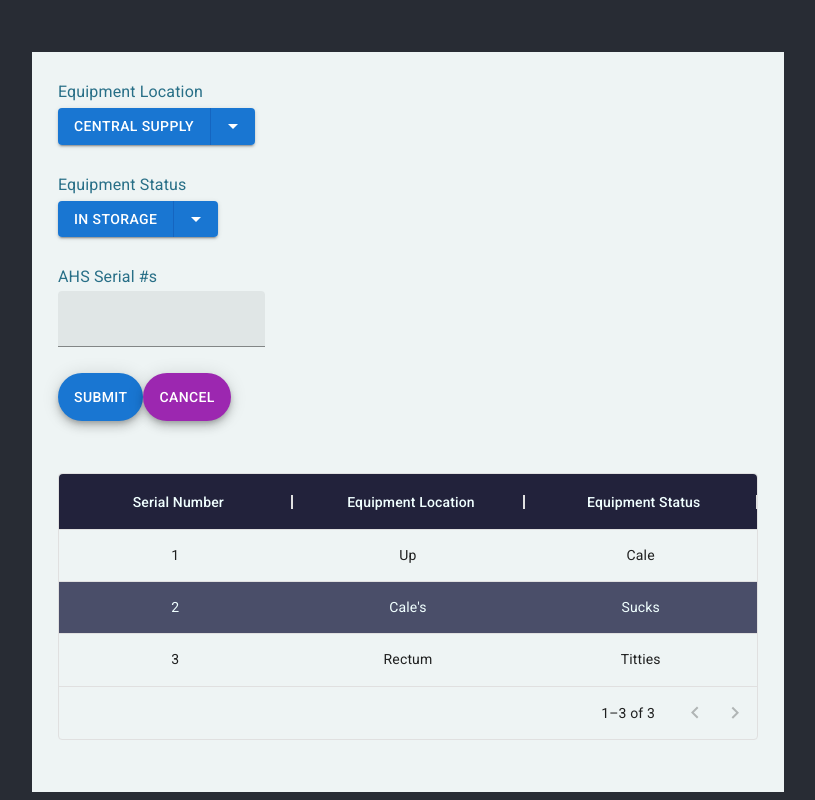
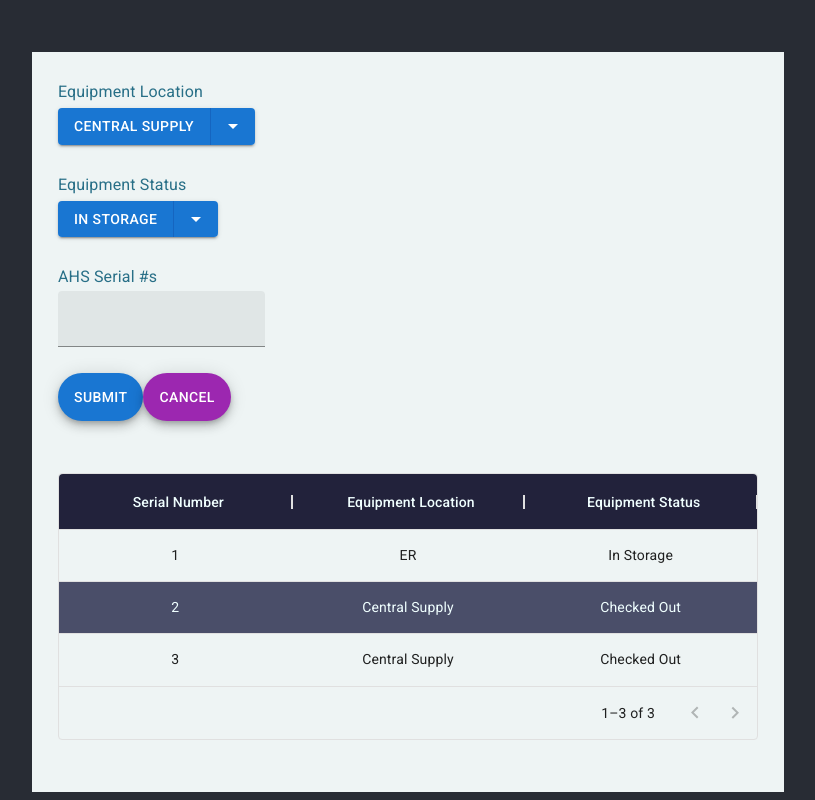
Before and after one commit to sguzman12/advent-inventory-tracker, a React (Create React App) app: page / in a window 1280 px wide. Shown: the whole page, without its empty margins (20-835 px from the left). Built offline with nearby package versions, Linux system fonts and the light colour scheme.

Commit message:
Refactored

```diff
--- a/src/components/table/InventoryTable.jsx
+++ b/src/components/table/InventoryTable.jsx
@@ -38,9 +38,9 @@ const columns = [
 ];
 
 const data = [
-  { serialID: 1, equipLocation: "Up", equipStatus: "Cale" },
-  { serialID: 2, equipLocation: "Cale's", equipStatus: "Sucks" },
-  { serialID: 3, equipLocation: "Rectum", equipStatus: "Titties" },
+  { serialID: 1, equipLocation: "ER", equipStatus: "In Storage" },
+  { serialID: 2, equipLocation: "Central Supply", equipStatus: "Checked Out" },
+  { serialID: 3, equipLocation: "Central Supply", equipStatus: "Checked Out" },
 ];
 
 export default function InventoryTable() {
```
